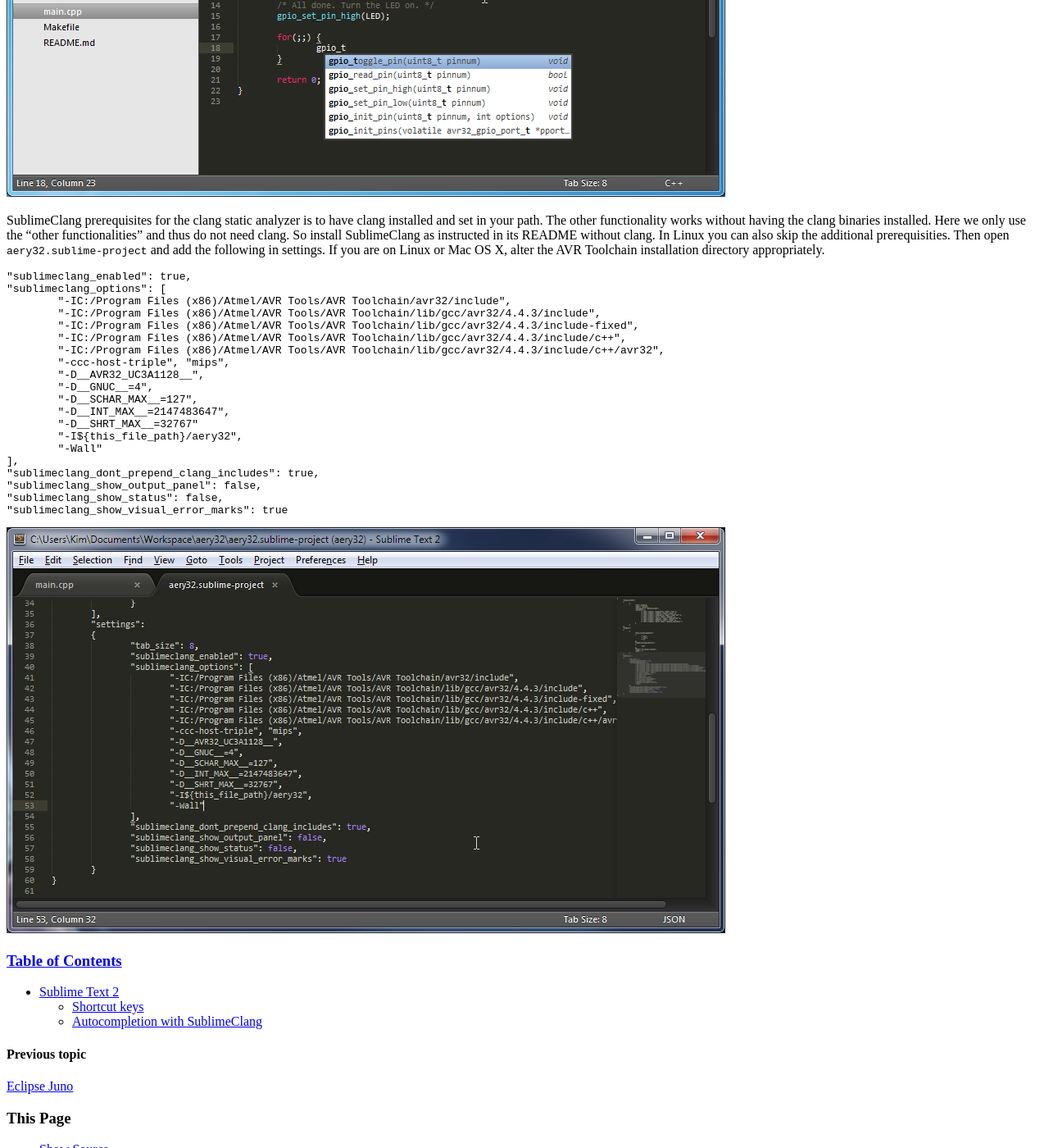
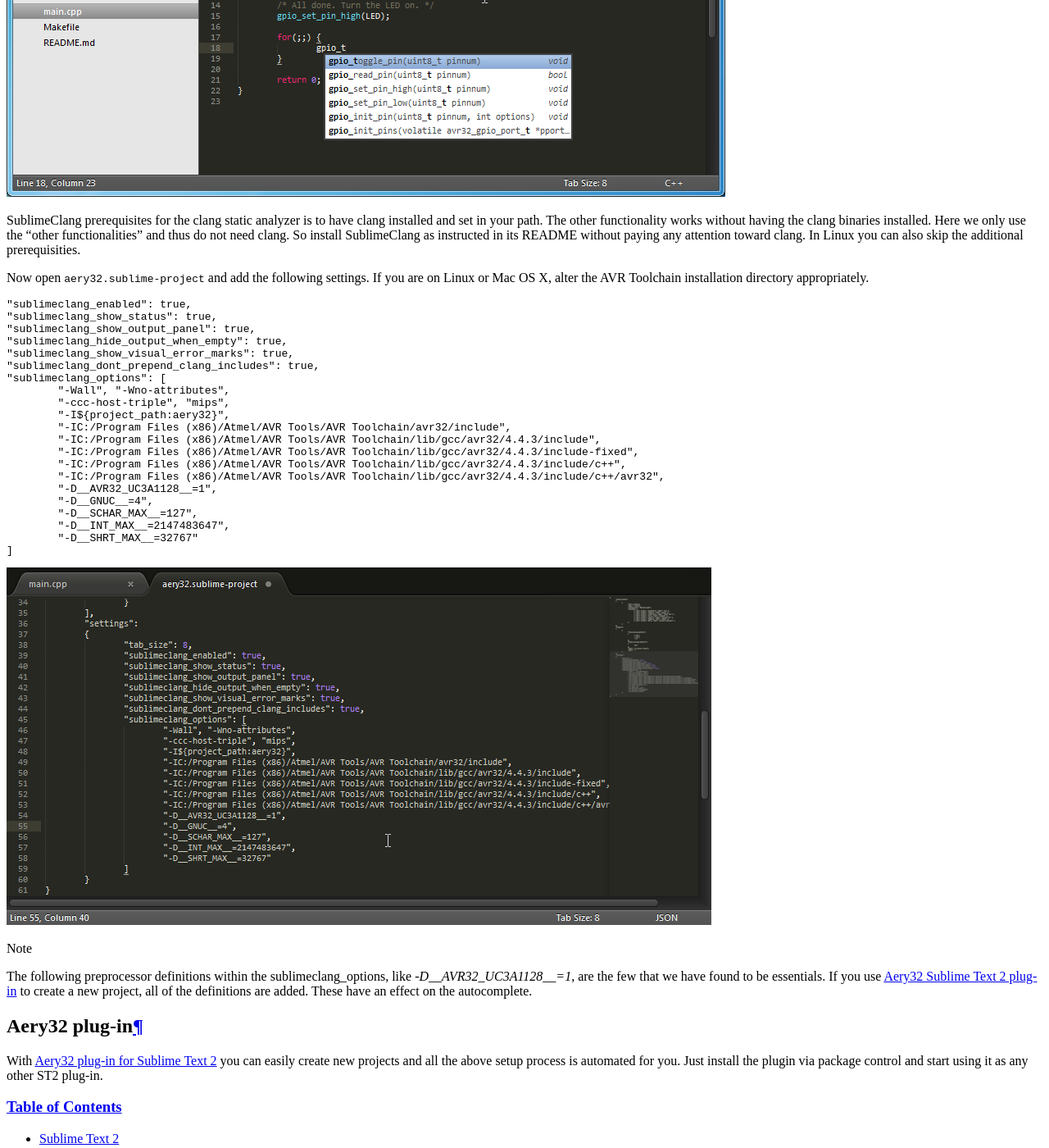
Before and after one commit to aery32/aery32-refguide, a Sphinx documentation site: the page built from source/use_with_st2.rst, in a window 1280 px wide and 1400 px high, scrolled down 3270 px. Shown: the whole window at 82% size. Built offline with Sphinx 7.4.7, drawn with Linux system fonts in a browser that asks for light colours; some of the changed text lies outside the part shown.

Commit message:
Update ST2 page

```diff
--- a/source/use_with_st2.rst
+++ b/source/use_with_st2.rst
@@ -3,7 +3,7 @@
 
 .. note::
 
-	These instructions are written for Windows but should work similarly in Linux and Mac OS X
+	These instructions are written for Windows but should work similarly in Linux and Mac OS X. And don't miss the Aery32 plug-in for Sublime Text 2.
 
 Aery32 Framework comes with the default `Sublime Text 2 <http://www.sublimetext.com/2>`_ project file which you can use straight away. The quickest way to start the project is to browse to the project directory and open ``aery32.sublime-project`` file using the right click and selecting *Open with Sublime Text 2*.
 
@@ -38,8 +38,8 @@
     :target: _images/st2_open_file_quickly.png
     :alt: Open files quickly in ST2
 
-Autocompletion with SublimeClang
---------------------------------
+Autocomplete with SublimeClang
+------------------------------
 
 `SublimeClang <https://github.com/quarnster/SublimeClang>`_ provides a neat autocompletion for Aery32 project. With this plugin you don't have to remember all the function names and their parameters completely. Just write the beginning of the function, for example *gpio_t*, and you get a list of functions. Press **Ctrl+Space** to move on the list and **Tab** to select the function. When you have set the first param, you can press **Tab** again to jump to the next one.
 
@@ -47,31 +47,43 @@
     :target: _images/st2_autocompletion.png
     :alt: Example of ST2 autocompletion with SublimeClang
 
-SublimeClang prerequisites for the clang static analyzer is to have clang installed and set in your path. The other functionality works without having the clang binaries installed. Here we only use the "other functionalities" and thus do not need clang. So install SublimeClang as instructed in its README without clang. In Linux you can also skip the additional prerequisities. Then open ``aery32.sublime-project`` and add the following in settings. If you are on Linux or Mac OS X, alter the AVR Toolchain installation directory appropriately.
+SublimeClang prerequisites for the clang static analyzer is to have clang installed and set in your path. The other functionality works without having the clang binaries installed. Here we only use the "other functionalities" and thus do not need clang. So install SublimeClang as instructed in its README without paying any attention toward clang. In Linux you can also skip the additional prerequisities.
+
+Now open ``aery32.sublime-project`` and add the following settings. If you are on Linux or Mac OS X, alter the AVR Toolchain installation directory appropriately.
 
 .. code-block:: none
 
 	"sublimeclang_enabled": true,
+	"sublimeclang_show_status": true,
+	"sublimeclang_show_output_panel": true,
+	"sublimeclang_hide_output_when_empty": true,
+	"sublimeclang_show_visual_error_marks": true,
+	"sublimeclang_dont_prepend_clang_includes": true,
 	"sublimeclang_options": [
+		"-Wall", "-Wno-attributes",
+		"-ccc-host-triple", "mips",
+		"-I${project_path:aery32}",
 		"-IC:/Program Files (x86)/Atmel/AVR Tools/AVR Toolchain/avr32/include",
 		"-IC:/Program Files (x86)/Atmel/AVR Tools/AVR Toolchain/lib/gcc/avr32/4.4.3/include",
 		"-IC:/Program Files (x86)/Atmel/AVR Tools/AVR Toolchain/lib/gcc/avr32/4.4.3/include-fixed",
 		"-IC:/Program Files (x86)/Atmel/AVR Tools/AVR Toolchain/lib/gcc/avr32/4.4.3/include/c++",
 		"-IC:/Program Files (x86)/Atmel/AVR Tools/AVR Toolchain/lib/gcc/avr32/4.4.3/include/c++/avr32",
-		"-ccc-host-triple", "mips",
-		"-D__AVR32_UC3A1128__",
+		"-D__AVR32_UC3A1128__=1",
 		"-D__GNUC__=4",
 		"-D__SCHAR_MAX__=127",
 		"-D__INT_MAX__=2147483647",
 		"-D__SHRT_MAX__=32767"
-		"-I${this_file_path}/aery32",
-		"-Wall"
-	],
-	"sublimeclang_dont_prepend_clang_includes": true,
-	"sublimeclang_show_output_panel": false,
-	"sublimeclang_show_status": false,
-	"sublimeclang_show_visual_error_marks": true
+	]
 
 .. image:: ../images/st2_sublimeclang_settings_for_avr32.png
     :target: _images/st2_sublimeclang_settings_for_avr32.png
     :alt: ST2 SublimeClang settings for AVR32 Toolchain
+
+.. note::
+
+	The following preprocessor definitions within the sublimeclang_options, like *-D__AVR32_UC3A1128__=1*, are the few that we have found to be essentials. If you use `Aery32 Sublime Text 2 plug-in <https://github.com/aery32/sublime-aery32>`_ to create a new project, all of the definitions are added. These have an effect on the autocomplete.
+
+Aery32 plug-in
+--------------
+
+With `Aery32 plug-in for Sublime Text 2 <https://github.com/aery32/sublime-aery32>`_ you can easily create new projects and all the above setup process is automated for you. Just install the plugin via package control and start using it as any other ST2 plug-in.
```
Also changed, not shown: images/st2_aery32_plugin_create_new_project.png (added), images/st2_sublimeclang_settings_for_avr32.png.
